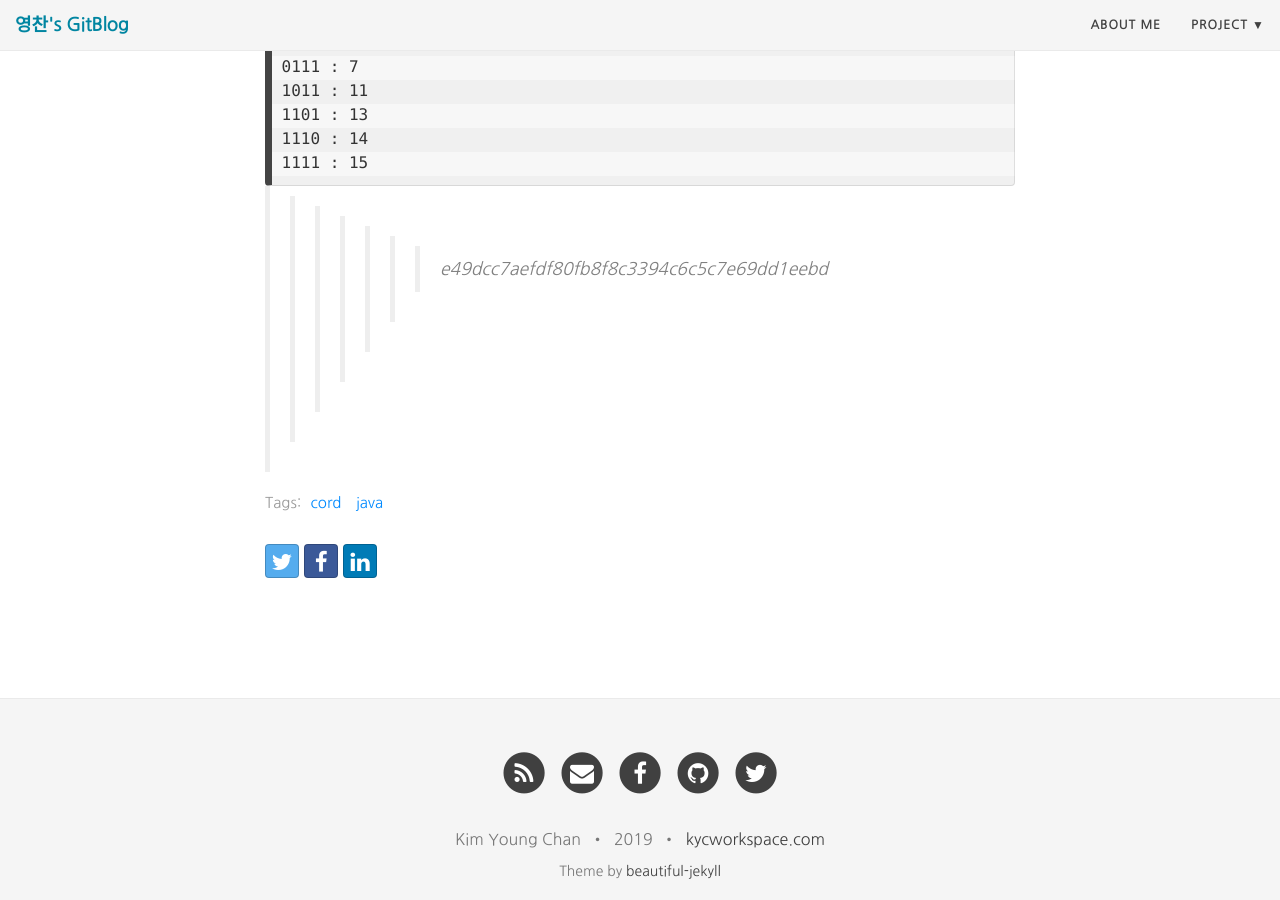
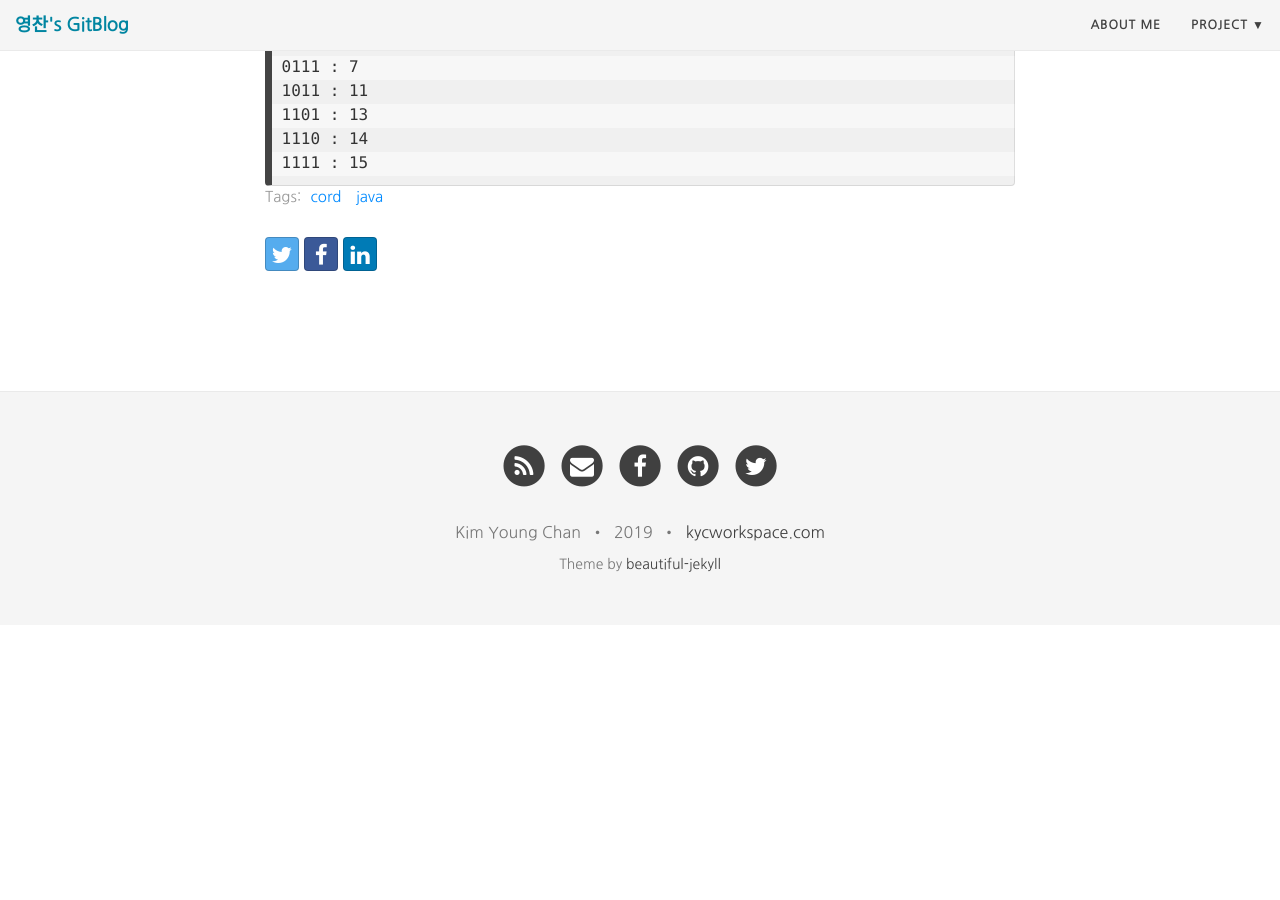
Before and after one commit to charlieppark/charlieppark.github.io-backup, a Jekyll site: the page built from _posts/2019-09-15-javaCord001.md, in a window 1280 px wide and 900 px high, scrolled down 3077 px. Built offline with Jekyll 4.4.1, drawn with Linux system fonts in a browser that asks for light colours; nearby versions of some CDN libraries; after the commit the page ends 3702 px from its top, so only the background shows below that.

Commit message:
modify post_JAVA_001

````diff
--- a/_posts/2019-09-15-javaCord001.md
+++ b/_posts/2019-09-15-javaCord001.md
@@ -122,4 +122,3 @@ public class Main {
 1110 : 14
 1111 : 15
 ```
->>>>>>> e49dcc7aefdf80fb8f8c3394c6c5c7e69dd1eebd
````
